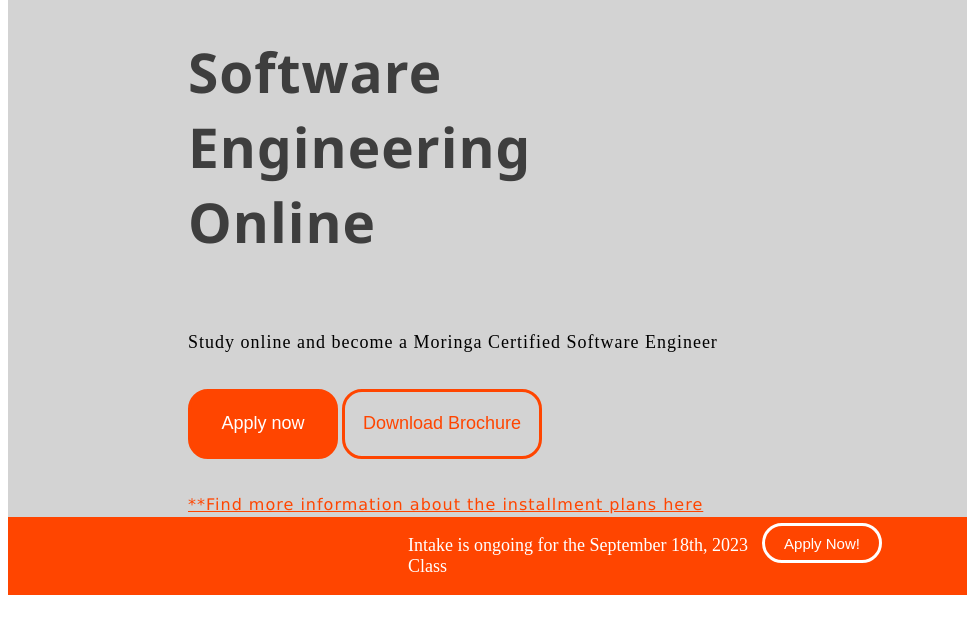
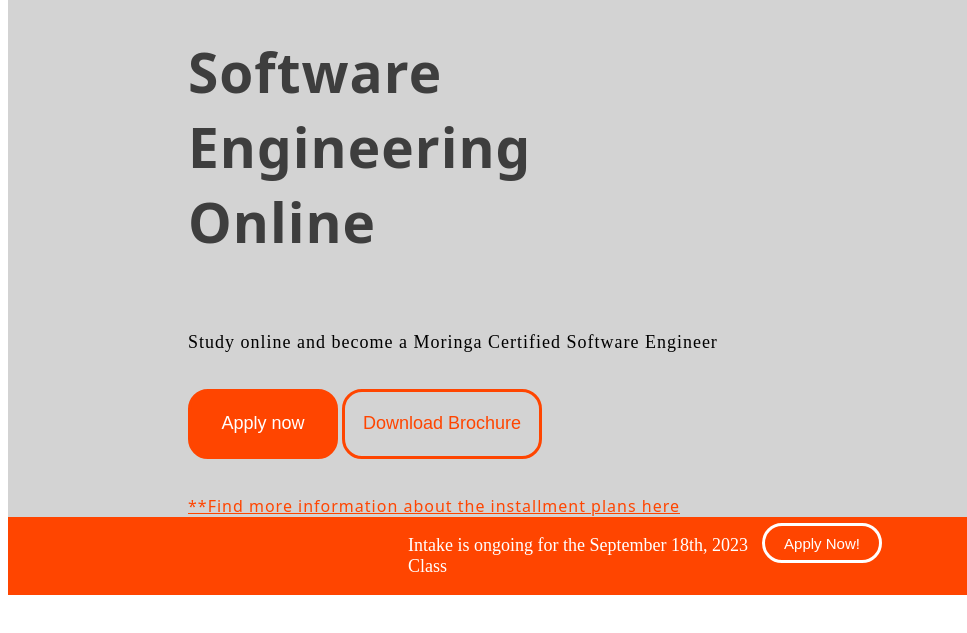
Before and after one commit to PatrickBett/Moringa-Landing-Page-trial, a plain HTML site: page index.html in a window 1280 px wide. Shown: the part 99-732 px from the top of the page, 0-967 px from the left. Drawn offline with nearby package versions, Linux system fonts and the light colour scheme.

Commit message:
fontfamily update

```diff
--- a/style.css
+++ b/style.css
@@ -91,7 +91,7 @@ h3{
     opacity: 0.7;
     letter-spacing: 1px;
     font-weight: 600;
-    font-family: 'Segoe UI', Tahoma, Geneva, Verdana, sans-serif;
+    font-family: system-ui, -apple-system, BlinkMacSystemFont, 'Segoe UI', Roboto, Oxygen, Ubuntu, Cantarell, 'Open Sans', 'Helvetica Neue', sans-serif;
 }
 
 /*#section-one{
@@ -148,7 +148,7 @@ h3{
     margin-bottom: 20px;
     font-size: 16px;
     letter-spacing: 1px;
-    font-family: 'Lucida Sans', 'Lucida Sans Regular', 'Lucida Grande', 'Lucida Sans Unicode', Geneva, Verdana, sans-serif;
+    font-family: system-ui, -apple-system, BlinkMacSystemFont, 'Segoe UI', Roboto, Oxygen, Ubuntu, Cantarell, 'Open Sans', 'Helvetica Neue', sans-serif;
 }
 
 
```
